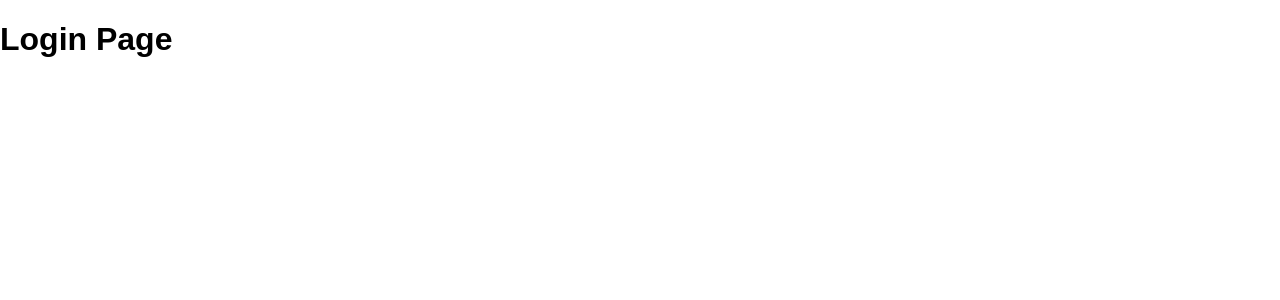
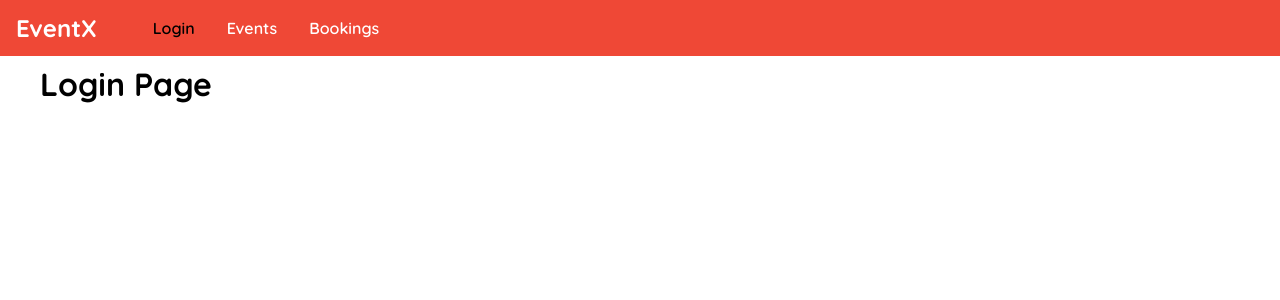
Before and after one commit to ajinkabeer/eventx, a React (Create React App) app in the folder frontend/: page /login in a window 1280 px wide. Shown: the top 300 px of the page. Built offline with nearby package versions, Linux system fonts and the light colour scheme.

Commit message:
Add navigation component

```diff
--- /dev/null
+++ b/frontend/src/App.css
@@ -0,0 +1,3 @@
+.main-content {
+  margin: 4rem 2.5rem;
+}
--- a/frontend/src/App.js
+++ b/frontend/src/App.js
@@ -3,16 +3,22 @@ import { BrowserRouter, Route, Redirect, Switch } from "react-router-dom";
 import Login from "./pages/Login";
 import Bookings from "./pages/Bookings";
 import Events from "./pages/Events";
+import MainNavigation from "./components/Navigation/MainNavigation";
+
+import "./App.css";
 
 function App() {
   return (
     <BrowserRouter>
+      <MainNavigation />
+      <main className="main-content">
         <Switch>
           <Redirect from="/" to="/login" exact />
           <Route path="/login" component={Login} />
           <Route path="/events" component={Events} />
           <Route path="/bookings" component={Bookings} />
         </Switch>
+      </main>
     </BrowserRouter>
   );
 }
--- /dev/null
+++ b/frontend/src/components/Navigation/MainNavigation.css
@@ -0,0 +1,43 @@
+.main-navigation {
+  position: fixed;
+  left: 0;
+  top: 0;
+  width: 100%;
+  height: 3.5rem;
+  background: #ef4836;
+  color: #fff;
+  padding: 0 1rem;
+  display: flex;
+  align-items: center;
+}
+
+.main-navigation-logo h1 {
+  margin: 0;
+  font-size: 1.5rem;
+}
+
+.main-navigation-items {
+  margin-left: 3rem;
+  list-style: none;
+}
+
+.main-navigation-item ul {
+  display: flex;
+  list-style: none;
+}
+
+.main-navigation-item li {
+  margin: 0 1rem;
+}
+
+.main-navigation-item a {
+  text-decoration: none;
+  color: #fff;
+  font-weight: 600;
+}
+
+.main-navigation-item a:hover,
+.main-navigation-item a:active,
+.main-navigation-item .active {
+  color: #000;
+}
--- /dev/null
+++ b/frontend/src/components/Navigation/MainNavigation.js
@@ -0,0 +1,26 @@
+import React from "react";
+import { NavLink } from "react-router-dom";
+import "./MainNavigation.css";
+
+const mainNavigation = (props) => (
+  <header className="main-navigation">
+    <div className="main-navigation-logo">
+      <h1>EventX</h1>
+    </div>
+    <nav className="main-navigation-item">
+      <ul>
+        <li>
+          <NavLink to="/login">Login</NavLink>
+        </li>
+        <li>
+          <NavLink to="/events">Events</NavLink>
+        </li>
+        <li>
+          <NavLink to="/bookings">Bookings</NavLink>
+        </li>
+      </ul>
+    </nav>
+  </header>
+);
+
+export default mainNavigation;
--- a/frontend/src/index.css
+++ b/frontend/src/index.css
@@ -1,6 +1,8 @@
+@import url("https://fonts.googleapis.com/css2?family=Quicksand:wght@300;400;500;600;700&display=swap");
+
 body {
   margin: 0;
   -webkit-font-smoothing: antialiased;
   -moz-osx-font-smoothing: grayscale;
-  font-family: sans-serif;
+  font-family: "Quicksand", sans-serif;
 }
```
Lines whose indentation alone changed are shown as unchanged.
